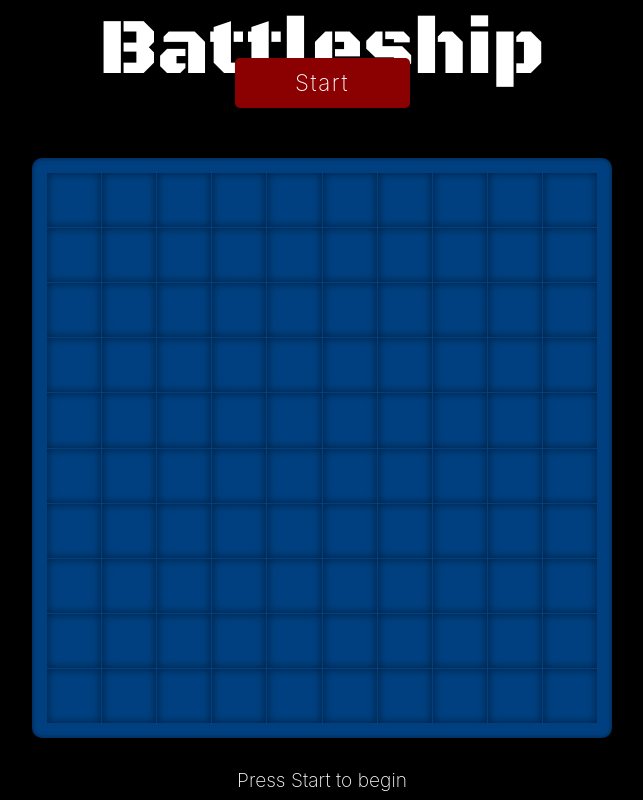
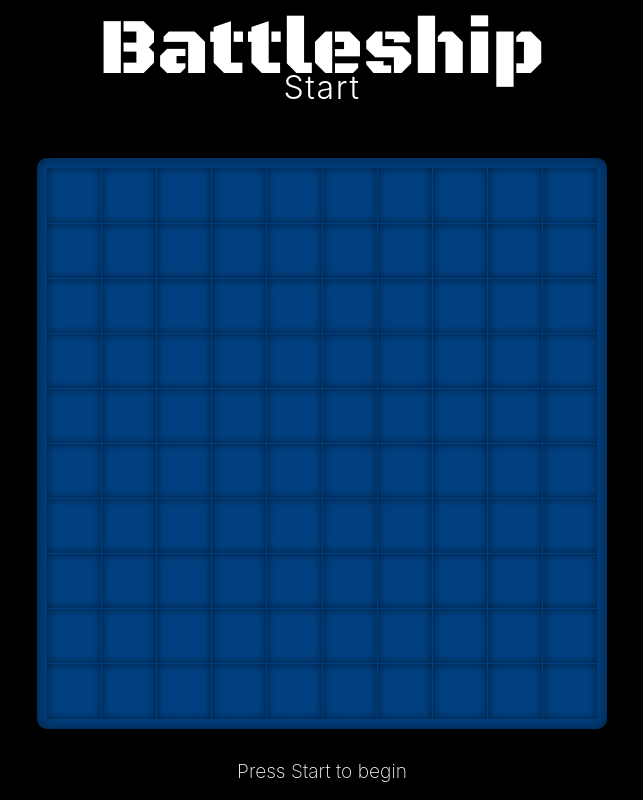
Before and after one commit to Kesslerjx/battleship, a plain HTML site: page index.html in a window 1280 px wide. Shown: the whole page, without its empty margins (318-961 px from the left). Drawn offline with Linux system fonts and the light colour scheme.

Commit message:
Changed styling again again

```diff
--- a/style.css
+++ b/style.css
@@ -41,31 +41,26 @@ main {
 
 #game-button {
     border: none;
-    font-size: 1.4rem;
-    width: 175px;
-    height: 50px;
-    font-weight: 200;
+    font-size: 2rem;
+    background: none;
+    font-weight: 300;
     letter-spacing: 0.1rem;
-    border-radius: 5px;
-    background: darkred;
     color: white;
     transition: all 0.025s ease;
     margin-top: -50px;
-    box-shadow:inset 0 -0.6em 1em -0.35em rgba(0,0,0,0.17),inset 0 0.6em 2em -0.3em rgba(255,255,255,0.15),inset 0 0 0em 0.05em rgba(255,255,255,0.12);
-    box-shadow: 0px 1px 1px rgb(0 0 0 / 0.5);
 }
 
 #game-button:active {
-    transform: scale(98%);
+    transform: scale(96%);
     box-shadow: 0px 0px 1px rgb(0 0 0 / 0.5);
 }
 
 .grid-wrapper {
-    padding: 15px;
+    padding: 10px;
     background: #004080;
     margin: 50px 0;
     border-radius: 10px;
-    box-shadow: inset 0px 0px 5px rgb(0 0 0 / 0.5);
+    box-shadow: inset 0px 0px 15px rgb(0 0 0 / 0.5);
 }
 
 #grid {
@@ -82,6 +77,18 @@ main {
     box-shadow: inset 0px 0px 10px rgb(0 0 0 / 0.5);
 }
 
+.box-ship {
+    background: black;
+}
+
+.box-miss {
+    background: gray;
+}
+
+.box-hit {
+    background: lightcoral;
+}
+
 #game-message {
     color: white;
     font-size: 1.2rem;
```
